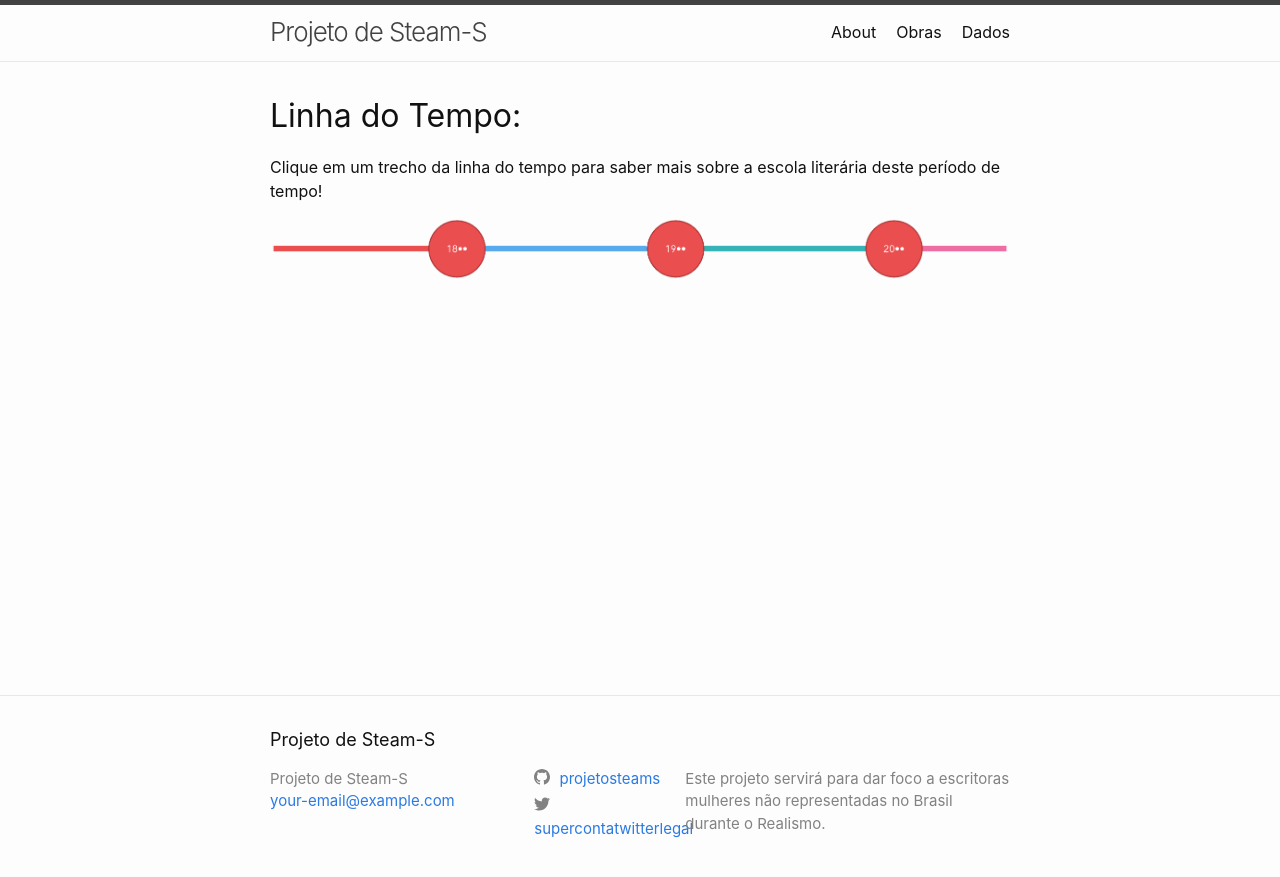
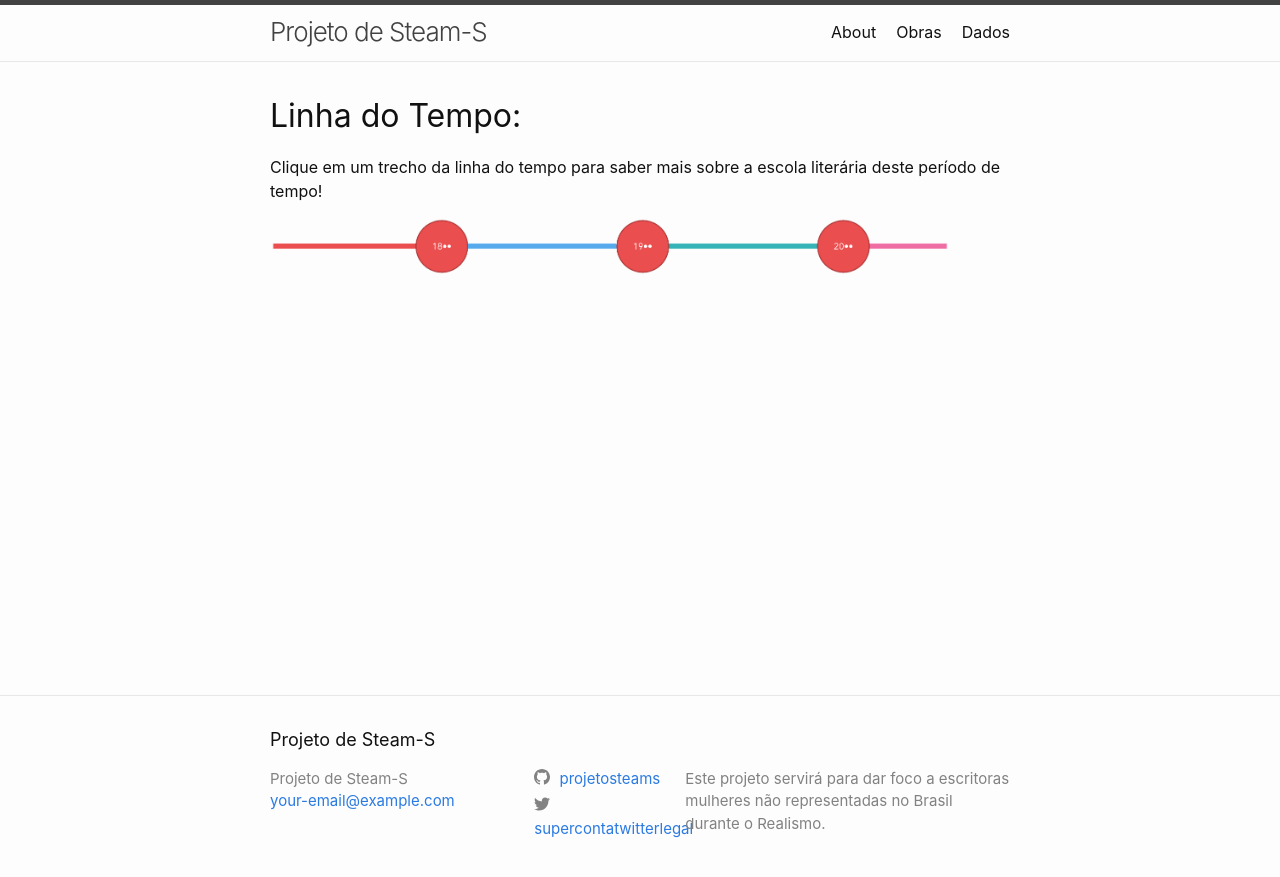
Before and after one commit to elas-na-literatura/elas-na-literatura.github.io, a Jekyll site: the page built from linha-do-tempo.markdown, in a window 1280 px wide. Shown: the top 877 px of the page. Built offline with Jekyll 4.4.1, drawn with Linux system fonts in a browser that asks for light colours.

Commit message:
mfiodsfosajd

```diff
--- a/linha-do-tempo.markdown
+++ b/linha-do-tempo.markdown
@@ -4,10 +4,10 @@
 
 <h1>Linha do Tempo:</h1>
 <p>Clique em um trecho da linha do tempo para saber mais sobre a escola literária deste período de tempo!</p>
-<img id="ldt" src="../rsc/ldt/ldt.png" alt="Linha do Tempo" usemap="#ldtmap" width="100%">
+<img id="ldt" src="../rsc/ldt/ldt.png" alt="Linha do Tempo" usemap="#ldtmap" width="680px">
 <map id="ldtmapid" name="ldtmap">
-    <area shape="rect" coords="15,9,806,257" alt="Realismo" onclick="changeDescription('Realismo')">
-    <area shape="rect" coords="806,9,1597,257" alt="Simbolismo" onclick="changeDescription('Simbolismo')">
+    <area shape="rect" coords="3,2,170,53" alt="Realismo" onclick="changeDescription('Realismo')">
+    <!-- <area shape="rect" coords="806,9,1597,257" alt="Simbolismo" onclick="changeDescription('Simbolismo')"> -->
 </map>
 
 <script>
```
